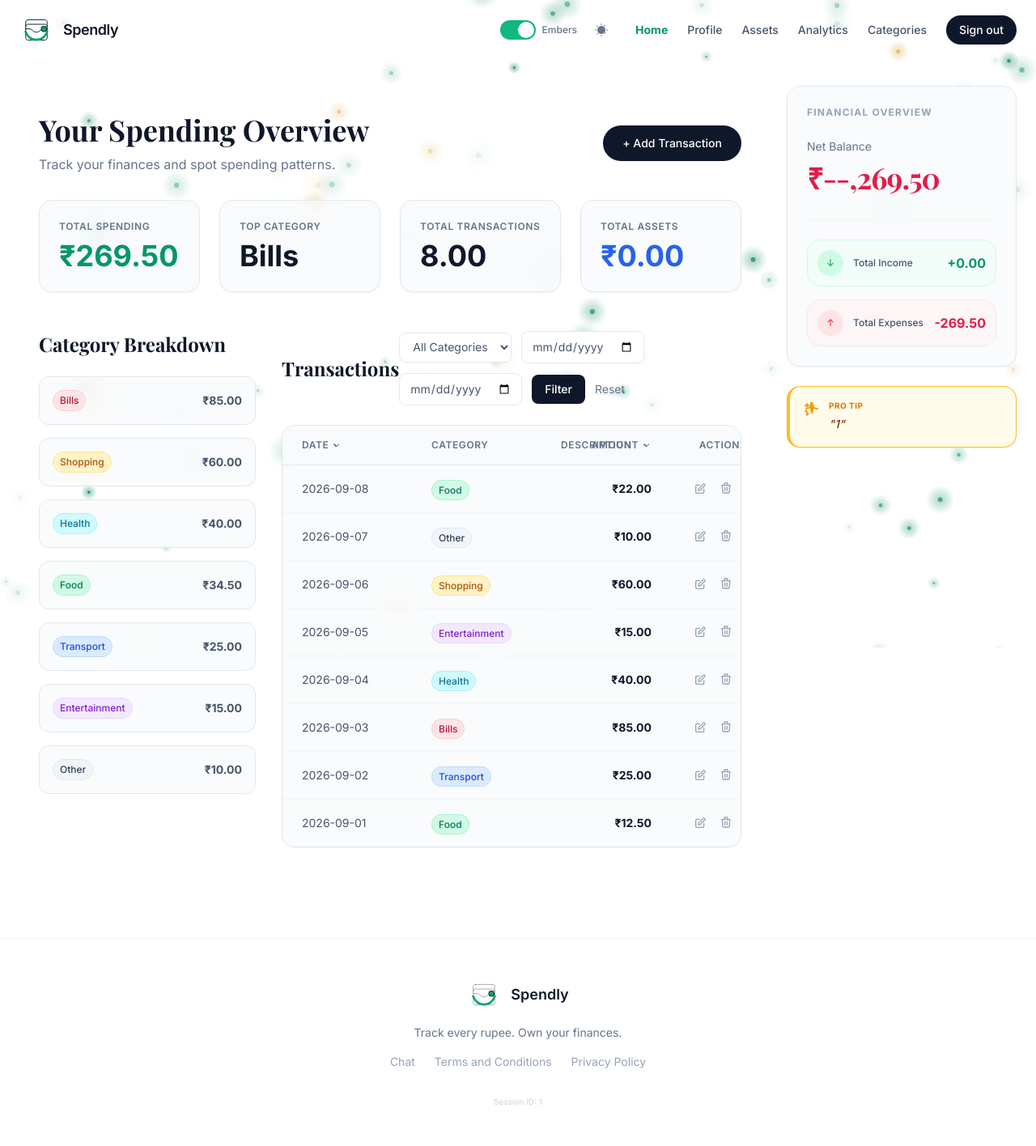
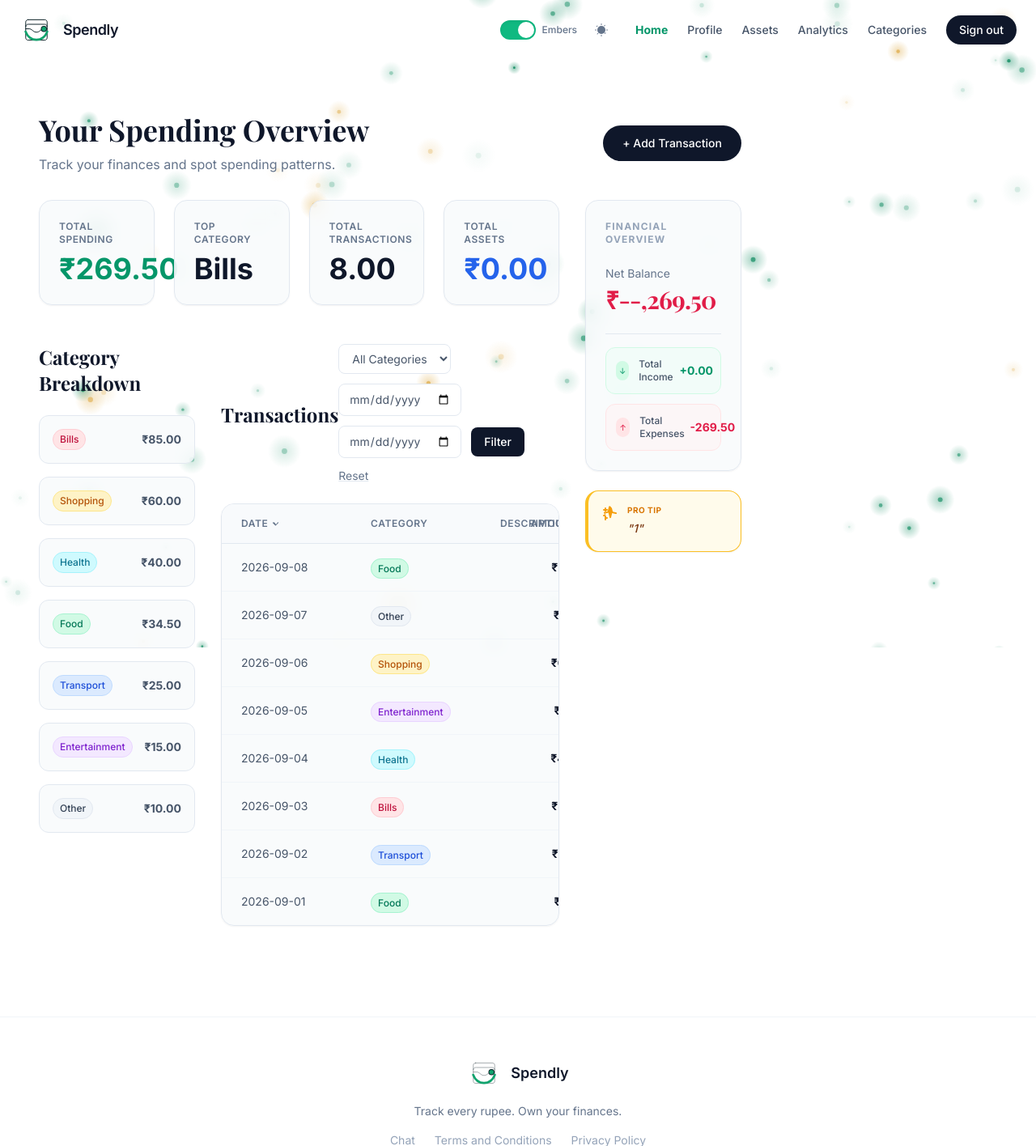
Before and after one commit to sdjr-domain/Expenses-Management, a Flask app: page /dashboard in a window 1280 px wide. Shown: the top 1416 px of the page at 81% size. Before the commit the page ends 1365 px from the top, so only its background shows below. Run offline with Flask 3, Linux system fonts and the light colour scheme; the visitor is signed in with stand-in values (Sample User, id 1); data comes from the database, SQL or seed files in the repository; data that the repository does not hold is empty; some libraries are stand-ins or nearby versions.

Commit message:
ui: relocate financial overview and pro tip to sidebar on dashboard
Moves the financial summary and pro tip to a sticky right-side sidebar for better UX, matching reference design.

Co-Authored-By: Claude Code <noreply@anthropic.com>

```diff
--- a/templates/dashboard.html
+++ b/templates/dashboard.html
@@ -3,70 +3,11 @@
 {% block title %}Dashboard — Spendly{% endblock %}
 
 {% block sidebar %}
-<aside class="hidden lg:block lg:col-span-3">
-    {% if session.get('user_id') and financial_summary %}
-    <div class="sticky top-8">
-        <div class="p-6 bg-slate-50/80 dark:bg-slate-900/80 backdrop-blur-md rounded-2xl border border-slate-200 dark:border-slate-800 shadow-sm overflow-hidden relative">
-            <h3 class="text-xs font-bold text-slate-400 uppercase tracking-widest mb-6 relative z-10">Financial Overview</h3>
-
-            <div class="space-y-8 relative z-10">
-                <div>
-                    <p class="text-sm text-slate-500 mb-2">Net Balance</p>
-                    <p class="text-4xl font-bold serif tracking-tight {% if financial_summary.balance >= 0 %}text-emerald-600{% else %}text-rose-600{% endif %}">
-                        ₹{{ financial_summary.balance|indian_format }}
-                    </p>
-                </div>
-
-                <div class="pt-6 border-t border-slate-100 space-y-4">
-                    <div class="flex items-center justify-between p-3 rounded-2xl bg-emerald-50/50 border border-emerald-100 dark:bg-emerald-900/20 dark:border-emerald-800">
-                        <div class="flex items-center gap-3">
-                            <div class="w-8 h-8 rounded-full bg-emerald-100 flex items-center justify-center text-emerald-600 text-xs">
-                                ↓
-                            </div>
-                            <p class="text-xs font-medium text-slate-600">Total Income</p>
-                        </div>
-                        <p class="font-bold text-emerald-600">+{{ financial_summary.total_income|indian_format }}</p>
-                    </div>
-
-                    <div class="flex items-center justify-between p-3 rounded-2xl bg-rose-50/50 border border-rose-100 dark:bg-rose-900/20 dark:border-rose-800">
-                        <div class="flex items-center gap-3">
-                            <div class="w-8 h-8 rounded-full bg-rose-100 flex items-center justify-center text-rose-600 text-xs">
-                                ↑
-                            </div>
-                            <p class="text-xs font-medium text-slate-600">Total Expenses</p>
-                        </div>
-                        <p class="font-bold text-rose-600">-{{ financial_summary.total_expenses|indian_format }}</p>
-                    </div>
-                </div>
-            </div>
-        </div>
-
-        <!-- Quick Tip Card -->
-        <div class="mt-6 bg-amber-50 dark:bg-amber-900/20 border-l-4 border-amber-400 border border-amber-100 dark:border-amber-800 rounded-2xl p-4 shadow-sm">
-            <div class="flex items-start gap-3">
-                <div class="text-amber-500 mt-0.5">
-                    <!-- Sparkle or Lightbulb Icon -->
-                    <svg xmlns="http://www.w3.org/2000/svg" class="h-5 w-5" viewBox="0 0 20 20" fill="currentColor">
-                        <path fill-rule="evenodd" d="M5 2a1 1 0 011 1v1h1a1 1 0 010 2H6v1a1 1 0 01-2 0V6H3a1 1 0 010-2h1V3a1 1 0 011-1zm0 10a1 1 0 011 1v1h1a1 1 0 010 2H6v1a1 1 0 01-2 0V13H3a1 1 0 110-2h1v-1a1 1 0 011-1zM12 2a1 1 0 01.967.744L14.146 7.2 18.5 8.13a1 1 0 11-.866 1.8l-4.354-.93-1.18 5.056a1 1 0 01-1.932.42l-1.466-5.87-4.354.93a1 1 0 01-.866-1.8l4.354-.93 1.18-5.056A1 1 0 0112 2z" clip-rule="evenodd" />
-                    </svg>
-                </div>
-                <div>
-                    <span class="block text-[10px] font-bold tracking-wider text-amber-600 dark:text-amber-400 uppercase mb-1">Pro Tip</span>
-                    <p class="text-sm leading-relaxed text-amber-900 dark:text-amber-200 italic font-medium">
-                        "{{ pro_tip }}"
-                    </p>
-                </div>
-            </div>
-        </div>
-    </div>
-    {% endif %}
-</aside>
 {% endblock %}
 
 {% block content %}
-    <div class="px-6 py-8 min-h-screen relative z-10">
-        <!-- Content wrapper -->
-        <div class="relative z-10">
+    <div class="px-6 py-8 min-h-screen relative z-10 w-full">
+        <!-- Header -->
         <header class="flex flex-col md:flex-row md:items-center justify-between mb-8 gap-4">
             <div class="flex-shrink-0 max-w-xl w-full md:w-auto">
                 <h1 class="serif text-4xl text-slate-900 dark:text-white mb-2 leading-tight">Your Spending Overview</h1>
@@ -77,8 +18,12 @@
             </a>
         </header>
 
+        <!-- Main Grid Layout -->
+        <div class="grid grid-cols-1 lg:grid-cols-4 gap-8">
+            <!-- Left Column: Summary & Content -->
+            <div class="lg:col-span-3 space-y-12">
                 <!-- Summary KPIs -->
-    <div class="grid grid-cols-1 md:grid-cols-4 gap-6 mb-12">
+                <div class="grid grid-cols-1 md:grid-cols-4 gap-6">
                     <div class="bg-slate-50/80 dark:bg-slate-900/80 backdrop-blur-md border border-slate-200 dark:border-slate-800 rounded-2xl p-6 shadow-sm">
                         <p class="text-xs font-semibold text-slate-500 dark:text-slate-400 uppercase tracking-wider mb-2">Total Spending</p>
                         <p class="text-2xl md:text-4xl font-bold text-emerald-600 dark:text-emerald-400">₹{{ summary.total_spend | indian_format }}</p>
@@ -136,8 +81,8 @@
 
                         <div class="bg-slate-50/80 dark:bg-slate-900/80 backdrop-blur-md border border-slate-200 dark:border-slate-800 rounded-2xl shadow-sm overflow-hidden">
                             <table class="w-full table-fixed text-left border-collapse">
-                    <thead>
-                        <tr class="bg-slate-50 dark:bg-slate-800/50 border-b border-slate-200 dark:border-slate-700">
+                                <thead class="bg-slate-50 dark:bg-slate-800/50 border-b border-slate-200 dark:border-slate-700">
+                                    <tr>
                                         <th class="w-40 px-6 py-4 text-xs font-semibold text-slate-500 dark:text-slate-400 uppercase tracking-wider whitespace-nowrap">
                                             <a href="{{ url_for('dashboard', category=request.args.get('category'), start_date=request.args.get('start_date'), end_date=request.args.get('end_date'), sort='date_desc' if request.args.get('sort') == 'date_asc' else 'date_asc') }}" class="hover:text-slate-900 transition-colors inline-flex items-center gap-1">
                                                 Date
@@ -219,7 +164,6 @@
                                                     </select>
                                                     <span class="text-xs font-medium text-slate-500">per page</span>
                                                 </div>
-
                                                 <!-- Navigation -->
                                                 <div class="flex items-center gap-3">
                                                     {% if offset > 0 %}
@@ -227,11 +171,9 @@
                                                         ← Prev {{ limit }}
                                                     </a>
                                                     {% endif %}
-
                                                     <a href="{{ url_for('dashboard', category=request.args.get('category'), start_date=request.args.get('start_date'), end_date=request.args.get('end_date'), sort=request.args.get('sort'), limit=10, offset=0) }}" class="text-xs font-medium text-slate-500 hover:text-slate-900 underline decoration-slate-200">
                                                         Reset
                                                     </a>
-
                                                     {% if offset + expenses|length < total_count %}
                                                     <a href="{{ url_for('dashboard', category=request.args.get('category'), start_date=request.args.get('start_date'), end_date=request.args.get('end_date'), sort=request.args.get('sort'), limit=limit, offset=(offset + limit)) }}" class="px-3 py-1 text-xs font-medium text-slate-600 bg-white border border-slate-200 rounded-lg hover:bg-slate-50 transition-colors">
                                                         Next {{ limit }} →
@@ -248,5 +190,58 @@
                     </div>
                 </div>
             </div>
+
+            <!-- Right Column: Financial Overview (Sidebar) -->
+            <div class="lg:col-span-1 space-y-6">
+                {% if session.get('user_id') and financial_summary %}
+                <div class="p-6 bg-slate-50/80 dark:bg-slate-900/80 backdrop-blur-md rounded-2xl border border-slate-200 dark:border-slate-800 shadow-sm sticky top-8">
+                    <h3 class="text-xs font-bold text-slate-400 uppercase tracking-widest mb-6">Financial Overview</h3>
+                    <div class="space-y-6">
+                        <div>
+                            <p class="text-sm text-slate-500 mb-1">Net Balance</p>
+                            <p class="text-3xl font-bold serif tracking-tight {% if financial_summary.balance >= 0 %}text-emerald-600{% else %}text-rose-600{% endif %}">
+                                ₹{{ financial_summary.balance|indian_format }}
+                            </p>
+                        </div>
+                        <div class="space-y-3 pt-4 border-t border-slate-200 dark:border-slate-800">
+                            <div class="flex items-center justify-between p-3 rounded-xl bg-emerald-50/50 border border-emerald-100 dark:bg-emerald-900/20 dark:border-emerald-800">
+                                <div class="flex items-center gap-3">
+                                    <div class="w-6 h-6 rounded-full bg-emerald-100 flex items-center justify-center text-emerald-600 text-[10px]">↓</div>
+                                    <p class="text-xs font-medium text-slate-600 dark:text-slate-400">Total Income</p>
+                                </div>
+                                <p class="font-bold text-emerald-600 text-sm">+{{ financial_summary.total_income|indian_format }}</p>
+                            </div>
+                            <div class="flex items-center justify-between p-3 rounded-xl bg-rose-50/50 border border-rose-100 dark:bg-rose-900/20 dark:border-rose-800">
+                                <div class="flex items-center gap-3">
+                                    <div class="w-6 h-6 rounded-full bg-rose-100 flex items-center justify-center text-rose-600 text-[10px]">↑</div>
+                                    <p class="text-xs font-medium text-slate-600 dark:text-slate-400">Total Expenses</p>
+                                </div>
+                                <p class="font-bold text-rose-600 text-sm">-{{ financial_summary.total_expenses|indian_format }}</p>
+                            </div>
+                        </div>
+                    </div>
+                </div>
+                {% endif %}
+
+                <!-- Pro Tip (Moved to Sidebar) -->
+                {% if pro_tip %}
+                <div class="bg-amber-50 dark:bg-amber-900/20 border-l-4 border-amber-400 border border-amber-100 dark:border-amber-800 rounded-2xl p-4 shadow-sm">
+                    <div class="flex items-start gap-3">
+                        <div class="text-amber-500 mt-0.5">
+                            <svg xmlns="http://www.w3.org/2000/svg" class="h-5 w-5" viewBox="0 0 20 20" fill="currentColor">
+                                <path fill-rule="evenodd" d="M5 2a1 1 0 011 1v1h1a1 1 0 010 2H6v1a1 1 0 01-2 0V6H3a1 1 0 010-2h1V3a1 1 0 011-1zm0 10a1 1 0 011 1v1h1a1 1 0 010 2H6v1a1 1 0 01-2 0V13H3a1 1 0 110-2h1v-1a1 1 0 011-1zM12 2a1 1 0 01.967.744L14.146 7.2 18.5 8.13a1 1 0 11-.866 1.8l-4.354-.93-1.18 5.056a1 1 0 01-1.932.42l-1.466-5.87-4.354.93a1 1 0 01-.866-1.8l4.354-.93 1.18-5.056A1 1 0 0112 2z" clip-rule="evenodd" />
+                            </svg>
+                        </div>
+                        <div>
+                            <span class="block text-[10px] font-bold tracking-wider text-amber-600 dark:text-amber-400 uppercase mb-1">Pro Tip</span>
+                            <p class="text-sm leading-relaxed text-amber-900 dark:text-amber-200 italic font-medium">
+                                "{{ pro_tip }}"
+                            </p>
+                        </div>
+                    </div>
+                </div>
+                {% endif %}
+            </div>
+        </div>
     </div>
 {% endblock %}
```
Lines whose indentation alone changed are shown as unchanged.
